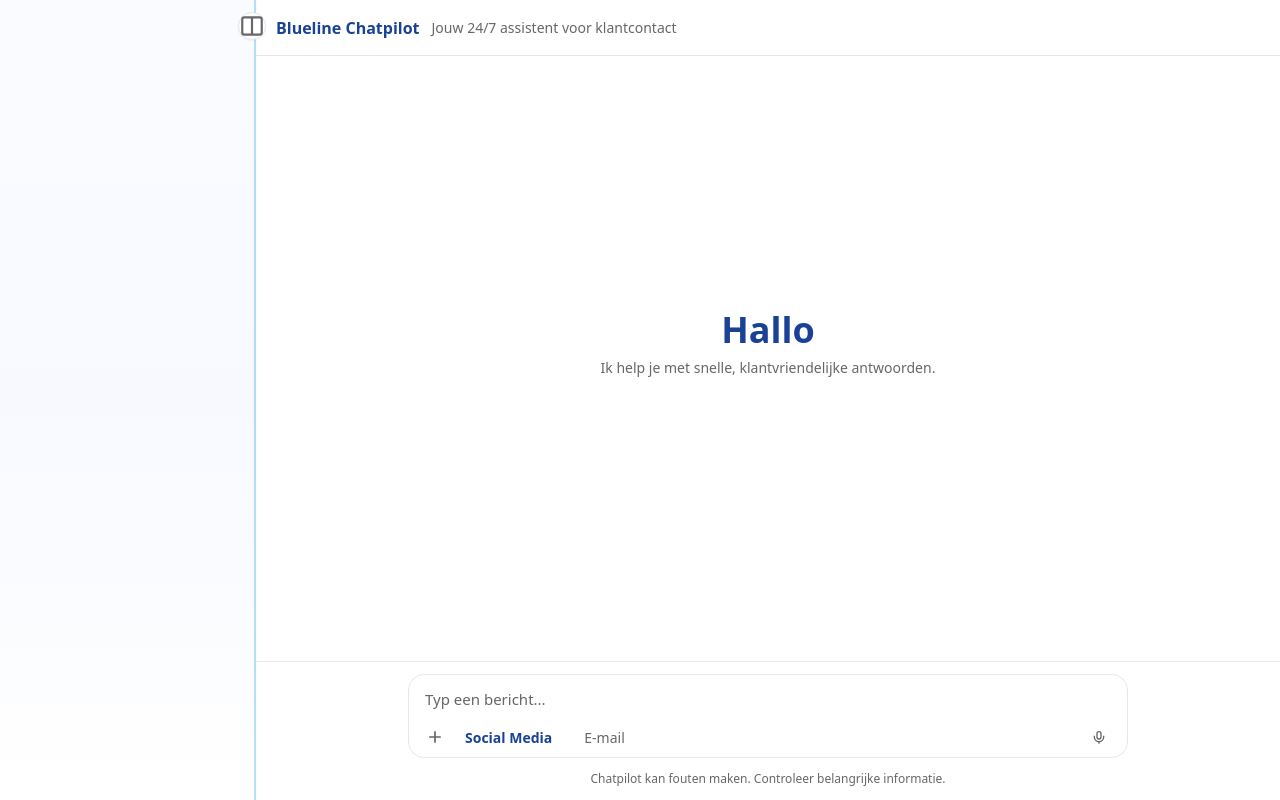
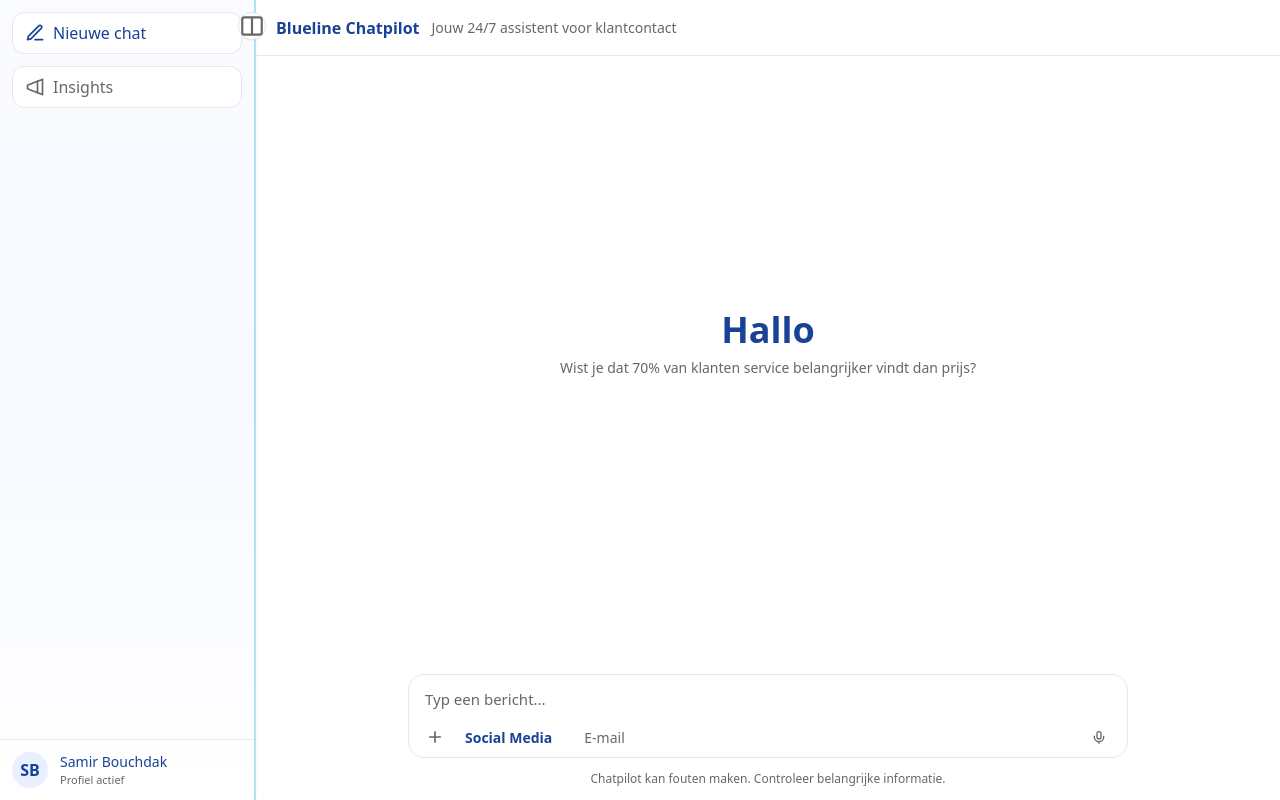
Before and after one commit to Blueline118/Blueline_chatpilotv2, a React (Vite) app: page / in a window 1280 px wide. Built offline with nearby package versions, Linux system fonts and the light colour scheme.

Commit message:
ui(sidebar): collapsable sliver + modern handle; main shifts; tidy dock

```diff
--- a/src/components/BluelineChatpilot.jsx
+++ b/src/components/BluelineChatpilot.jsx
@@ -35,15 +35,17 @@ function safeSave(obj) {
 
 /* Dagdeel + roterende subteksten (geen naam) */
 const SUB_ROTATIONS = [
-  "Ik help je met snelle, klantvriendelijke antwoorden.",
+  "Wist je dat 70% van klanten service belangrijker vindt dan prijs?",
+  "Klantcontact + koffie = 2x snellere antwoorden (volgens ons eigen onderzoek).",
+  "1 op de 3 klanten stelt een vraag over levering – herkenbaar?",
+  "Chats krijgen gemiddeld 12x sneller een reactie dan e-mails.",
+  "Bedrijven met sterke klantenservice groeien 60% harder dan hun concurrenten.",
+  "Direct duidelijk, altijd menselijk.",
   "Samen lossen we cases sneller op.",
-  "Direct duidelijk, altijd menselijk.",
-  "Klaar voor empathische support?",
-  "Even sparren over je antwoord?",
 ];
 function timeWord() {
   const h = new Date().getHours();
-  if (h >= 23 || h < 6) return "Hallo"; // nacht → neutraal
+  if (h >= 22 || h < 6) return "Hallo"; // nacht → neutraal
   if (h < 12) return "Goedemorgen";
   if (h < 18) return "Goedemiddag";
   return "Goedenavond";
@@ -109,38 +111,35 @@ function CopyButton({ id, text, onCopied, isCopied }) {
 }
 
 /******************** Sidebar (desktop) ********************/
-function AppSidebar({ expanded, onToggleSidebar, onToggleFeed, feedOpen, onNewChat }) {
+function AppSidebar({ open, onToggleSidebar, onToggleFeed, feedOpen, onNewChat }) {
   const items = getSidebarItems();
-
   return (
     <aside
       className={cx(
-    "hidden md:flex fixed left-0 top-0 bottom-0 z-50 w-64 border-r-2 border-[#04a0de]/30",
+        "hidden md:flex fixed left-0 top-0 bottom-0 z-40 w-64 border-r-2 border-[#04a0de]/30",
         "bg-gradient-to-b from-[#fafbff] via-[#f7f9ff] to-white",
-    "flex-col transition-transform duration-300 will-change-transform shadow-sm"
+        "flex-col will-change-transform shadow-sm"
       )}
       style={{
-    transform: open ? "translateX(0)" : "translateX(calc(-100% + 3rem))"
+        transform: open ? "translateX(0)" : "translateX(calc(-100% + 3rem))",
+        transition: "transform 300ms"
       }}
     >
-      {/* Top toggle (modern 'panel' icoon) */}
-      <div className="h-14 flex items-center justify-end px-2">
+      {/* Top toggle (modern split-pane icoon) */}
       <button
         type="button"
         onClick={onToggleSidebar}
-  className="absolute top-3 -right-3 h-7 w-7 rounded-full shadow-sm bg-white text-[#66676b] hover:text-[#194297] border border-gray-200 flex items-center justify-center"
+        className="absolute top-3 -right-3 h-7 w-7 rounded-full shadow-sm bg-white text-[#66676b] hover:text-[#194297] border border-gray-200 grid place-items-center"
         aria-label={open ? "Zijbalk verbergen" : "Zijbalk tonen"}
       >
-  {/* modern split-pane icon */}
         <svg viewBox="0 0 24 24" className="w-4.5 h-4.5" fill="none" stroke="currentColor" strokeWidth="2">
           <rect x="3" y="4" width="18" height="16" rx="2" />
           <line x1="12" y1="4" x2="12" y2="20" />
         </svg>
       </button>
-      </div>
 
-      {/* Content verbergen/tonen afhankelijk van expanded */}
-      <nav className={cx("flex-1 overflow-y-auto px-3 pb-3 space-y-3", expanded ? "opacity-100" : "opacity-0 pointer-events-none", "transition-opacity duration-200")}>
+      {/* Acties */}
+      <nav className="p-3 flex-1 overflow-y-auto space-y-3">
         {/* Nieuwe chat */}
         <button
           type="button"
@@ -153,19 +152,16 @@ function AppSidebar({ expanded, onToggleSidebar, onToggleFeed, feedOpen, onNewCh
           <span className="font-medium">Nieuwe chat</span>
         </button>
 
-        {/* Insights (zonder 'open/dicht' tekst) */}
+        {/* Insights (zonder open/dicht label) */}
         <button
           type="button"
           onClick={onToggleFeed}
-          className="w-full flex items-center justify-between px-3 py-2 rounded-xl border border-gray-200 bg-white text-[#65676a] hover:text-[#194297] hover:shadow-[0_6px_18px_rgba(25,66,151,0.08)]"
+          className="w-full flex items-center gap-2 px-3 py-2 rounded-xl border border-gray-200 bg-white text-[#65676a] hover:text-[#194297] hover:shadow-[0_6px_18px_rgba(25,66,151,0.08)]"
         >
-          <span className="inline-flex items-center gap-2">
           <svg viewBox="0 0 24 24" className="w-5 h-5" fill="none" stroke="currentColor" strokeWidth="2">
             <path d="M3 10l12-5v14L3 14z"/><path d="M15 5l6-2v18l-6-2"/>
           </svg>
           Insights
-          </span>
-          {/* geen open/dicht label meer */}
         </button>
 
         {feedOpen && (
@@ -181,8 +177,8 @@ function AppSidebar({ expanded, onToggleSidebar, onToggleFeed, feedOpen, onNewCh
         )}
       </nav>
 
-      {/* Profiel onderaan (alleen tonen wanneer expanded) */}
-      <div className={cx("mt-auto p-3 border-t border-gray-200 transition-opacity duration-200", expanded ? "opacity-100" : "opacity-0 pointer-events-none")}>
+      {/* Profiel onderaan */}
+      <div className="mt-auto p-3 border-t border-gray-200">
         <div className="flex items-center gap-3">
           <div className="w-9 h-9 rounded-full bg-[#e8efff] grid place-items-center text-[#194297] font-semibold">SB</div>
           <div>
@@ -301,7 +297,6 @@ function BluelineChatpilotInner() {
     setMessages([{ role: "assistant", text: "__hero__", meta: { type: "System" } }]);
     setInput("");
     setIsTyping(false);
-    // focus meteen in het invoerveld
     requestAnimationFrame(() => inputRef.current?.focus());
   };
 
@@ -331,13 +326,11 @@ function BluelineChatpilotInner() {
         </button>
       )}
 
-      {/* Main column met padding links wanneer sidebar open is */}
-      <div
-  className={cx(
+      {/* Main column met linker marge wanneer sidebar (gedeeltelijk) zichtbaar is */}
+      <div className={cx(
         "h-full flex flex-col transition-[margin] duration-300",
         sidebarOpen ? "md:ml-64" : "md:ml-12"
-  )}
->
+      )}>
         {/* Header */}
         <header className="h-14 border-b border-gray-200 flex items-center px-4 md:px-5 bg-white sticky top-0 z-10">
           {/* Mobile hamburger */}
@@ -354,7 +347,7 @@ function BluelineChatpilotInner() {
           <p className="hidden sm:block ml-3 text-sm text-[#66676b]">Jouw 24/7 assistent voor klantcontact</p>
         </header>
 
-        {/* Mobile drawer attach */}
+        {/* Mobile drawer */}
         <MobileDrawer
           open={mobileMenuOpen}
           onClose={() => setMobileMenuOpen(false)}
@@ -428,8 +421,8 @@ function BluelineChatpilotInner() {
           </div>
         </main>
 
-        {/* Dock (alleen input-blok) */}
-        <div className="border-t border-gray-200 bg-white/80 backdrop-blur supports-[backdrop-filter]:bg-white/60">
+        {/* Dock (alleen input-blok) — GEEN extra scheidingslijn meer erboven */}
+        <div className="bg-white/80 backdrop-blur supports-[backdrop-filter]:bg-white/60">
           <form onSubmit={handleSend} className="mx-auto max-w-[760px] px-4 md:px-5 py-3">
             <div className="relative rounded-2xl border border-gray-200 bg-white">
               {/* textarea */}
```
Lines whose indentation alone changed are shown as unchanged.
